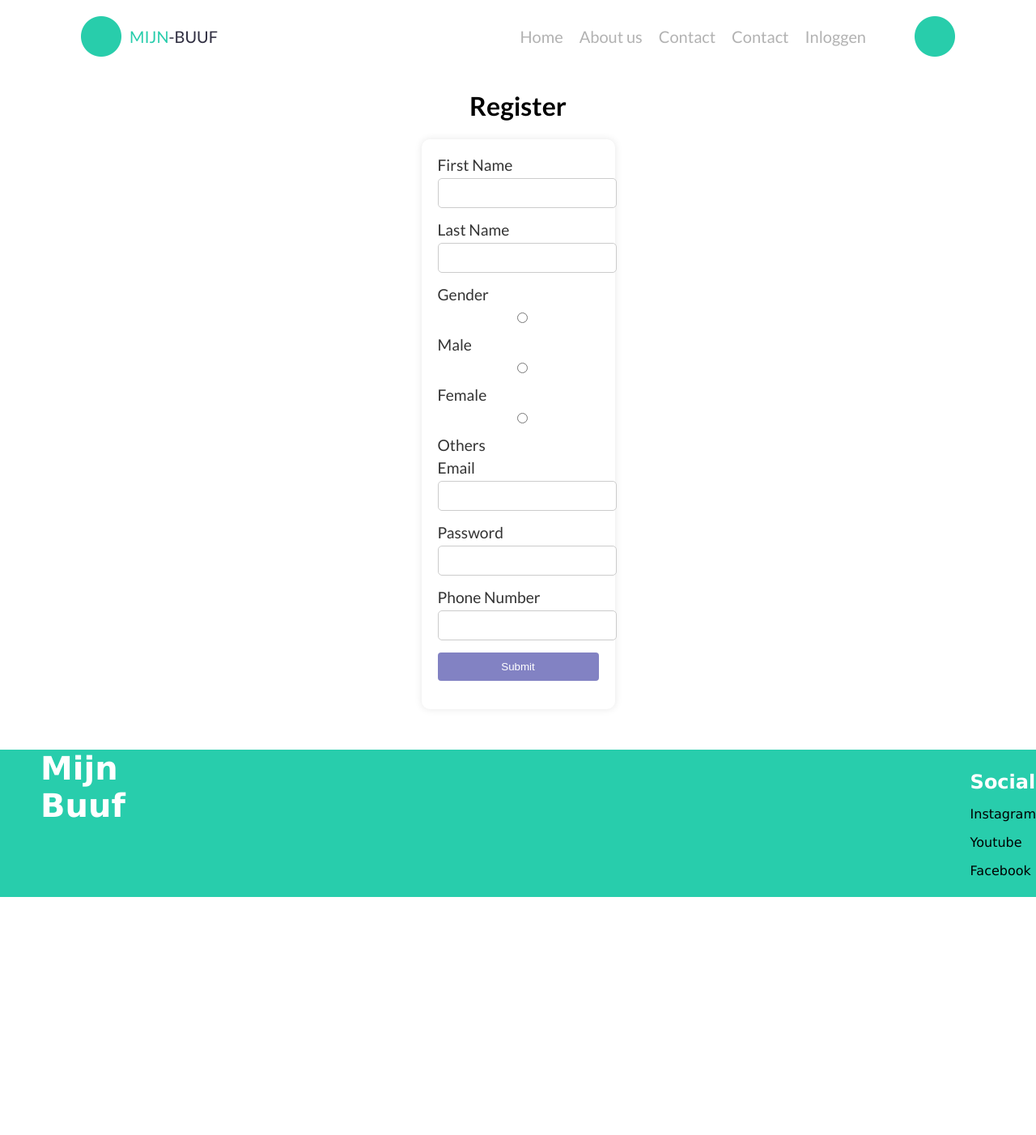
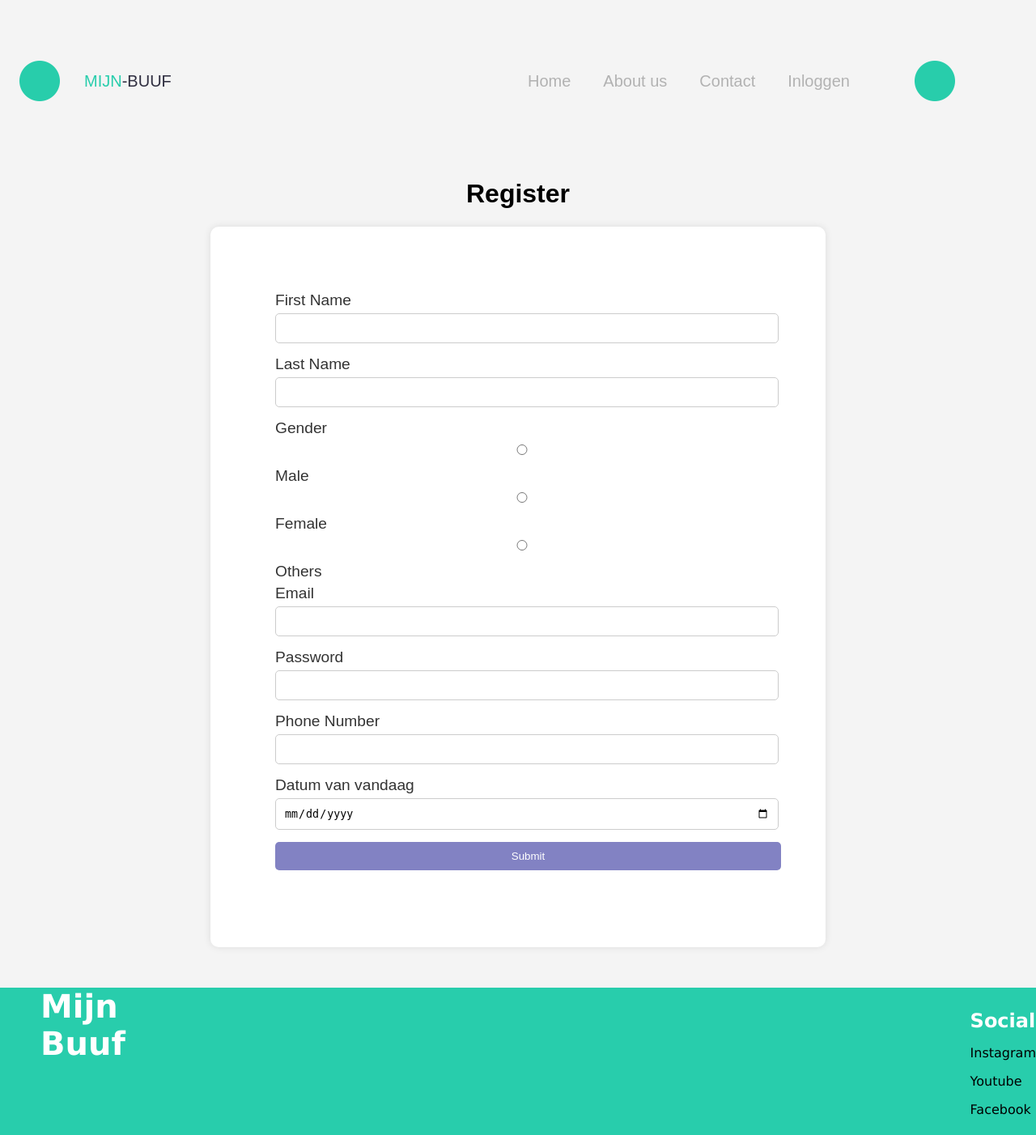
Before and after one commit to 6035099/Mijn-buuf, a PHP site: page /register.php in a window 1280 px wide. Shown: the whole page at 81% size. Before the commit the page ends 1108 px from the top, so only its background shows below. Run offline with PHP 8.4, Linux system fonts and the light colour scheme; some libraries are stand-ins or nearby versions.

Commit message:
finale
ik weet niet of de code werkt maar ik heb mijn best gedaan

```diff
--- a/css/zpp.css
+++ b/css/zpp.css
@@ -65,6 +65,8 @@
     padding: 20px;
     border-radius: 10px;
     box-shadow: 0 0 10px rgba(0, 0, 0, 0.1);
+    width: 600px;
+    padding: 5em;
 }
 
 /* Labels */
@@ -94,6 +96,7 @@
     border-radius: 5px;
     cursor: pointer;
     transition: background-color 0.3s ease;
+    width: 625px;
 }
 
 .gender-container {
--- a/lib/header.php
+++ b/lib/header.php
@@ -8,6 +8,7 @@
         <meta name="viewport" content="width=device-width, initial-scale=1.0">
         <title>MIJN-BUUF</title>
         <link rel="stylesheet" href="css/style.css">
+        <link rel="stylesheet" href="css/zpp.css">
         <link rel="preconnect" href="https://fonts.googleapis.com">
         <link rel="preconnect" href="https://fonts.gstatic.com" crossorigin>
         <link href="https://fonts.googleapis.com/css2?family=Lato:ital,wght@0,100;0,300;0,400;0,700;0,900;1,100;1,300;1,400;1,700;1,900&display=swap" rel="stylesheet">
@@ -32,7 +33,6 @@
                 <a href="home.php">Home</a>
                 <a href="#">About us</a>
                 <a href="contact.php">Contact</a>
-                <a href="contact.php">Contact</a>
                 <a href="login.php">Inloggen</a>
                 <img class="profiel" src="img/home/logo_kleur.png" alt="">
             </nav>
--- a/login.php
+++ b/login.php
@@ -23,7 +23,7 @@
         $_SESSION['email'] = $email;
         header('Location: form.php');
     } else {
-        echo "Login failed";
+        echo "Login failed registreer hier <a href='register.php'>Registeren</a>.";
     }
     $check = mysqli_fetch_array($result);
 
--- a/register.php
+++ b/register.php
@@ -40,6 +40,10 @@
         <label for="number">Phone Number</label>
         <input type="number" class="form-control" id="number" name="number" />
     </div>
+    <div>
+        <label for="datumVanVandaag">Datum van vandaag</label>
+        <input type="date" class="form-control" id="datumVanVandaag" name="datumVanVandaag" />
+    </div>
         <input type="submit" class="btn btn-primary" />
     </section>
 </form>
```
Also changed, not shown: form.php (+2 -6 lines).
